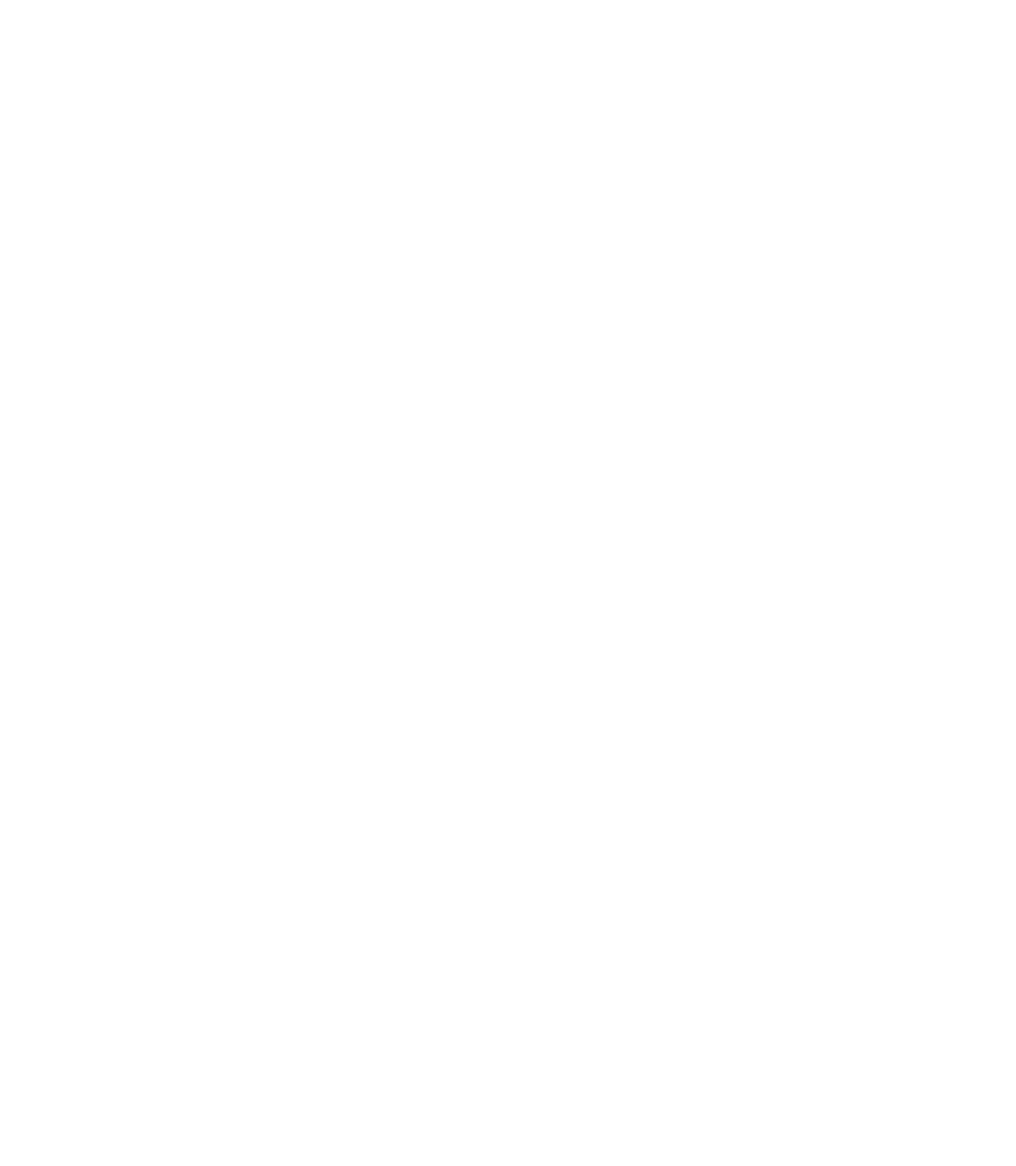
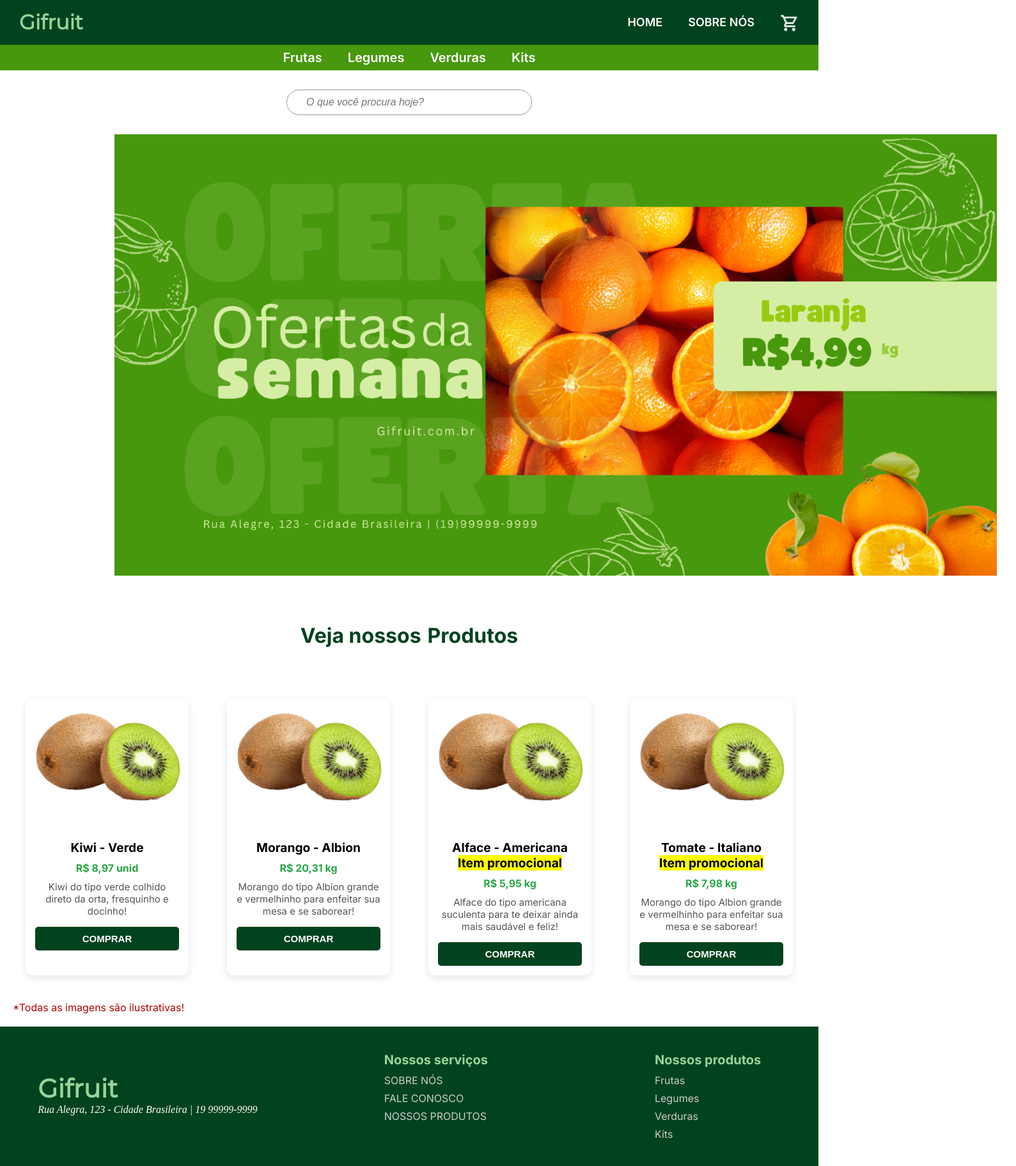
Before and after one commit to GiovanaCris/LIMA, a plain HTML site: page tags semanticas/index.html in a window 1280 px wide. Shown: the whole page at 64% size, 1589 px wide, since content can reach past the window. Before the commit the page ends 800 px from the top, so only its background shows below. Drawn offline with Linux system fonts and the light colour scheme.

Commit message:
word finalizado, falta ajustar as imagens dos produtos

```diff
--- a/tags semanticas/index.html
+++ b/tags semanticas/index.html
@@ -1,11 +1,138 @@
 <!DOCTYPE html>
 <html lang="pt-br">
+
 <head>
     <meta charset="UTF-8">
     <meta name="viewport" content="width=device-width, initial-scale=1.0">
+    <link rel="stylesheet" href="style.css">
     <title>Atividade tags semânticas</title>
 </head>
+
 <body>
+    <header>
+        <div class="content-header">
+            <a href="index.html">
+                <h1>Gifruit</h1>
+            </a>
+            <nav class="links-nav">
+                <ul>
+                    <li>
+                        <a href="cart.html"><img class="cart-icon" src="images/carrinho.png" alt="CARRRINHO"></a>
+                        <a href="#">SOBRE NÓS</a>
+                        <a href="index.html">HOME</a>
+                    </li>
+                </ul>
+            </nav>
+        </div>
+    </header>
+    <nav class="menu-nav">
+        <ul>
+            <li>
+                <a href="#">Frutas</a>
+                <a href="#">Legumes</a>
+                <a href="#">Verduras</a>
+                <a href="#">Kits</a>
+            </li>
+        </ul>
+    </nav>
+    <main>
+        <section class="search-bar">
+            <div class="pesquisa">
+                <div class="pesquisa-container">
+                    <form action="index.html">
+                        <input type="text" name="search" id="search" placeholder="O que você procura hoje?" />
+                    </form>
+                </div>
+            </div>
+        </section>
 
+        <div class="content-main">
+            <img src="images/Banner.png" alt="Imagem banner">
+        </div>
+
+        <section class="main-products">
+            <h2>Veja nossos<strong>Produtos</strong></h2>
+            <div id="products-list">
+                <article class="content-products">
+                    <div class="products-cards">
+                        <img src="./images/img-kiwi.png" alt="Imagem do Produto">
+                        <div class="card-content">
+                            <h3>Kiwi - Verde</h3>
+                            <p class="card-price">R$ 8,97 unid</p>
+                            <p class="card-description">Kiwi do tipo verde colhido direto da orta, fresquinho e docinho!
+                            </p>
+                            <button>COMPRAR</button>
+                        </div>
+                    </div>
+                    <div class="products-cards">
+                        <img src="./images/img-kiwi.png" alt="Imagem do Produto">
+                        <div class="card-content">
+                            <h3>Morango - Albion</h3>
+                            <p class="card-price">R$ 20,31 kg</p>
+                            <p class="card-description">Morango do tipo Albion grande e vermelhinho para enfeitar sua
+                                mesa e
+                                se saborear!</p>
+                            <button>COMPRAR</button>
+                        </div>
+                    </div>
+                    <div class="products-cards">
+                        <img src="./images/img-kiwi.png" alt="Imagem do Produto">
+                        <div class="card-content">
+                            <h3>Alface - Americana <br><mark>Item promocional</mark></h3>
+                            <p class="card-price">R$ 5,95 kg</p>
+                            <p class="card-description">Alface do tipo americana suculenta para te deixar ainda mais
+                                saudável e feliz!</p>
+                            <button>COMPRAR</button>
+                        </div>
+                    </div>
+                    <div class="products-cards">
+                        <img src="./images/img-kiwi.png" alt="Imagem do Produto">
+                        <div class="card-content">
+                            <h3>Tomate - Italiano <br><mark>Item promocional</mark></h3>
+                            <p class="card-price">R$ 7,98 kg</p>
+                            <p class="card-description">Morango do tipo Albion grande e vermelhinho para enfeitar sua
+                                mesa e
+                                se saborear!</p>
+                            <button>COMPRAR</button>
+                        </div>
+                    </div>
+                </article>
+            </div>
+        </section>
+        <aside>*Todas as imagens são ilustrativas!</aside>
+    </main>
+    <footer>
+        <div class="content-footer">
+            <a href="index.html">
+                <h1>Gifruit</h1>
+            </a>
+            <address>Rua Alegra, 123 - Cidade Brasileira | 19 99999-9999</address>
+        </div>
+        <div class="services">
+            <h4>Nossos serviços</h4>
+                <nav class="links-nav-footer">
+                    <ul>
+                        <li>
+                            <a href="#">SOBRE NÓS</a>
+                            <a href="#">FALE CONOSCO</a>
+                            <a href="#products-list">NOSSOS PRODUTOS</a>
+                        </li>
+                    </ul>
+                </nav>
+        </div>
+        <div class="products">
+            <h4>Nossos produtos</h4>
+                <nav class="links-nav-footer2">
+                    <ul>
+                        <li>
+                            <a href="#">Frutas</a>
+                            <a href="#">Legumes</a>
+                            <a href="">Verduras</a>
+                            <a href="#">Kits</a>
+                        </li>
+                    </ul>
+                </nav>
+        </div>
+    </footer>
 </body>
 </html>
--- a/tags semanticas/style.css
+++ b/tags semanticas/style.css
@@ -0,0 +1,296 @@
+@import url('https://fonts.googleapis.com/css2?family=Inter:ital,opsz,wght@0,14..32,100..900;1,14..32,100..900&family=Montserrat&display=swap');
+
+*{
+    padding: 0;
+    margin: 0;
+    box-sizing: border-box;
+}
+
+/*Header*/
+header{
+    background-color: rgb(0, 67, 30);
+    height: 70px;
+    width: 100%;
+}
+
+a{
+    text-decoration: none;
+}
+
+.content-header h1{
+    padding-top: 15px;
+    color: rgb(154, 211, 154);
+    margin-left: 30px;
+    font-family: 'Montserrat', sans-serif;
+}
+
+.links-nav ul li{
+    display: flex;
+    flex-direction: row-reverse;
+    gap: 40px;
+    font-size: 18px;
+    margin-top: -30px;
+    margin-right: 30px;
+    font-weight: 600;
+    font-family: 'Inter', sans-serif;
+}
+
+.links-nav a{
+    color: white;
+    text-decoration: none;
+}
+
+.links-nav a:hover{
+    color: rgb(154, 211, 154);
+    transition: 1.0s;
+}
+
+a .cart-icon{
+    margin-top: -3px;
+    height: 30px;
+}
+
+/*Menu de navegação*/
+.menu-nav{
+    background-color: #47980d;
+    height: 40px;
+    width: 100%;
+}
+
+.menu-nav ul li{
+    display: flex;
+    gap: 40px;
+    font-size: 20px;
+    justify-content: center;
+    padding-top: 8px;
+    font-weight: 600;
+    font-family: 'Inter', sans-serif;
+}
+
+.menu-nav a{
+    color: white;
+    text-decoration: none;
+}
+
+.menu-nav a:hover{
+    color: rgb(154, 211, 154);
+    transition: 1.0s;
+}
+
+/*Main*/
+.pesquisa{
+    width: 100%;
+    display: flex;
+    color: rgb(142, 142, 142);
+    justify-content: center;
+    margin-top: 30px;
+}
+
+.pesquisa-container{
+    width: 30%;
+}
+
+.pesquisa input{
+    width: 100%;
+    font-size: 1em;
+    padding: 10px 30px;
+    border: none;
+    background-color: rgb(255, 255, 255);
+    border: 1px solid rgb(154, 154, 154);
+    font-style: italic;
+    border-radius: 30px;
+}
+
+.content-main img{
+    margin: 30px;
+    margin-left: 14%;
+}
+
+.main-products h2{
+    font-family: 'Inter';
+    display: flex;
+    gap: 10px;
+    justify-content: center;
+    font-size: 28px;
+    color: rgb(0, 67, 30);
+}
+
+.main-products {
+    padding: 40px;
+    text-align: center;
+}
+
+.main-products h2 {
+    font-size: 2rem;
+    margin-bottom: 30px;
+}
+
+aside{
+    font-family: 'Inter';
+    color: rgb(179, 0, 0);
+    margin-bottom: 20px;
+    margin-left: 20px;
+}
+
+.content-products {
+    display: flex;
+    justify-content: center;
+    gap: 60px;
+    margin-top: 80px;
+}
+
+.products-cards {
+    background-color: #fff;
+    width: 300px;
+    border-radius: 10px;
+    box-shadow: 0 4px 12px rgba(0, 0, 0, 0.1);
+    overflow: hidden;
+    transition: transform 0.3s;
+}
+
+.products-cards:hover {
+    transform: translateY(-5px);
+}
+
+.products-cards img {
+    width: 100%;
+    height: auto;
+}
+
+.card-content {
+    padding: 15px;
+}
+
+.card-content h3{
+    font-size: 1.2rem;
+    margin: 10px 0;
+    font-family: 'Inter';
+}
+
+.card-price {
+    color: #28a745;
+    font-weight: bold;
+    margin-bottom: 10px;
+    font-family: 'Inter';
+}
+
+.card-description {
+    font-size: 15px;
+    color: #555;
+    margin-bottom: 15px;
+    font-family: 'Inter';
+}
+
+.card-content button {
+    background-color: rgb(0, 67, 30);
+    color: white;
+    border: none;
+    padding: 10px 15px;
+    border-radius: 5px;
+    cursor: pointer;
+    width: 100%;
+    font-size: 15px;
+    font-weight: 600;
+}
+
+.card-content button:hover {
+    background-color: #47980d;
+}
+
+/*Footer*/
+footer {
+  background-color: rgb(0, 67, 30);
+  color: #fff;
+  padding: 40px 20px;
+  display: flex;
+  justify-content: space-around;
+  gap: 30px;
+}
+
+footer > div {
+  flex: 1;
+}
+
+.content-footer h1{
+  font-size: 40px;
+  color:rgb(154, 211, 154);
+  margin-top: 8%;
+  padding-left: 10%;
+  font-family: 'Montserrat';
+}
+
+.content-footer address{
+    margin-left: 10%;
+}
+
+.content-footer a {
+  text-decoration: none;
+}
+
+footer h4 {
+  font-size: 20px;
+  margin-bottom: 10px;
+  color: rgb(154, 211, 154);
+  font-family: 'Inter';
+  padding-left: 40%;
+}
+
+.links-nav-footer ul,
+.links-nav-footer2 ul {
+  list-style: none;
+  padding-left: 40%;
+  font-family: 'Inter';
+}
+
+.links-nav-footer li,
+.links-nav-footer2 li {
+  display: flex;
+  flex-direction: column;
+  gap: 8px;
+}
+
+footer a {
+  text-decoration: none;
+  color: #ccc;
+  transition: color 0.3s ease;
+}
+
+footer a:hover {
+  color:#47980d;
+}
+
+/*Página do carrinho*/
+.content-cart{
+    height: 700px;
+}
+
+.content-cart h1{
+    font-family: 'Inter';
+    font-size: 28px;
+    margin-left: 5%;
+    margin-top: 20px;
+}
+
+.content-cart .cart-p{
+    font-family: 'Inter';
+    background-color: #cfcfcf;
+    font-size: 18px;
+    margin-top: 50px;
+    padding-left: 5%;
+}
+
+.cart-img{
+    height: 40%;
+    margin-left: 43%;
+    margin-top: 8%;
+    opacity: 0.2;
+}
+
+.content-cart .adict-cart{
+    font-family: 'Inter';
+    display: flex;
+    color: #bcbcbc;
+    font-size: 18px;
+    margin-top: 10px;
+    justify-content: center;
+}
```
Also changed, not shown: tags semanticas/cart.html (added, +71 -0 lines), tags semanticas/images/Banner.png (added), tags semanticas/images/carrinho.png (added), tags semanticas/images/img-cart2.svg (added), tags semanticas/images/img-kiwi.png (added), 1 other file.
